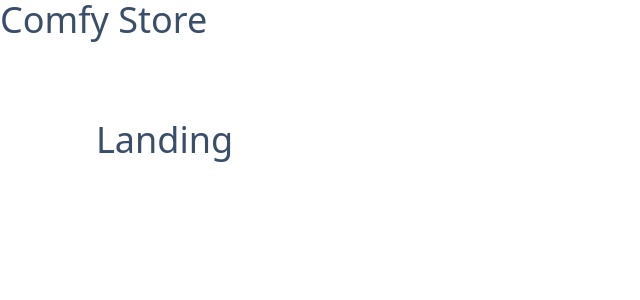
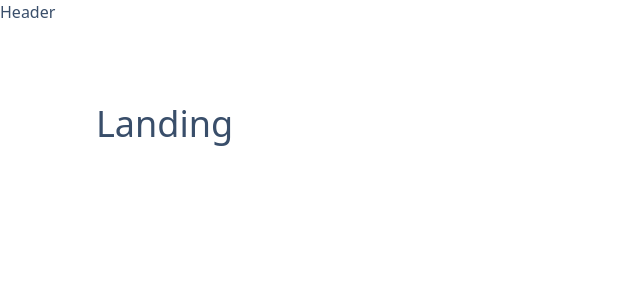
Before and after one commit to omidsdgi/comfy-store, a React (Vite) app: page / in a window 1280 px wide. Shown: the top 300 px of the page, without its empty margins (0-640 px from the left). Built offline with nearby package versions, Linux system fonts and the light colour scheme.

Commit message:
feat (header): implement initial header

```diff
--- /dev/null
+++ b/src/components/Header.jsx
@@ -0,0 +1,9 @@
+const Header = () => {
+    return (
+        <header>
+            Header
+        </header>
+    );
+};
+
+export default Header;
--- a/src/components/index.js
+++ b/src/components/index.js
@@ -1,2 +1,3 @@
 export {default as FormInput} from './FormInput'
 export {default as SubmitBtn} from './SubmitBtn'
+export {default as Header} from './Header'
--- a/src/pages/HomeLayout.jsx
+++ b/src/pages/HomeLayout.jsx
@@ -1,11 +1,10 @@
 import {Outlet} from "react-router-dom";
+import {Header} from "../components";
 
 const HomeLayout = () => {
     return (
         <>
-            <nav>
-                <span className='text-4xl'>Comfy Store</span>
-            </nav>
+            <Header/>
             <section className='align-element py-20'>
             <Outlet/>
             </section>
```
